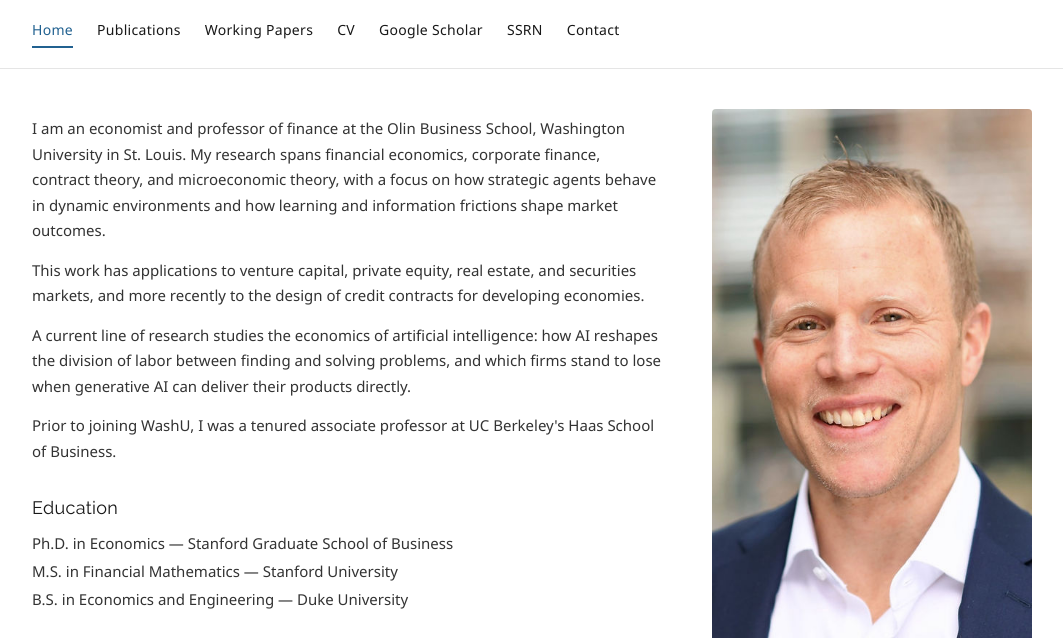
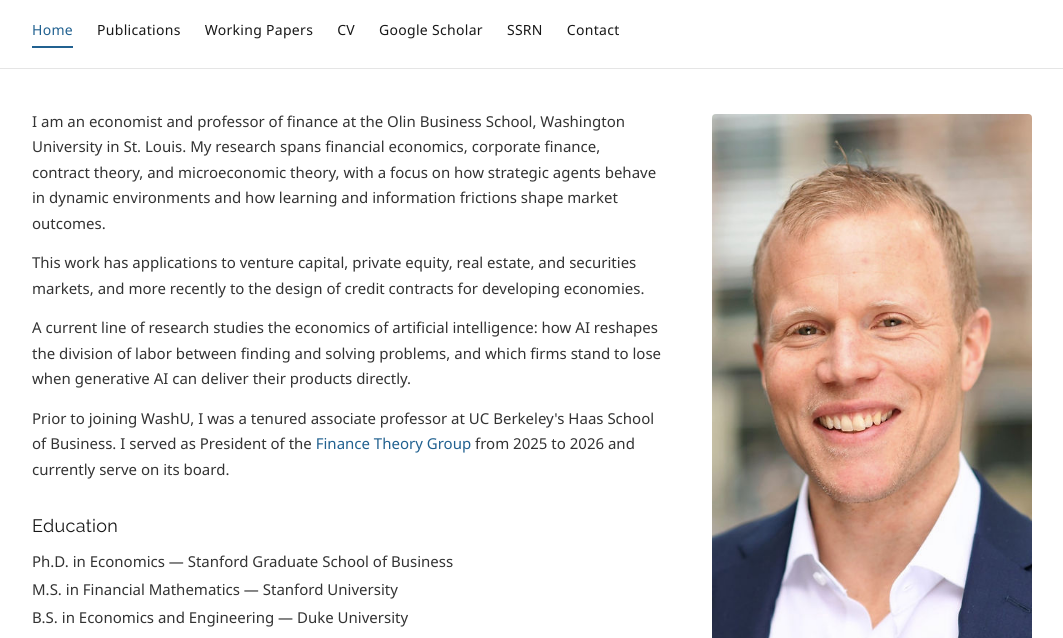
Before and after one commit to brettgreen/website, a plain HTML site: page index.html in a window 1280 px wide. Shown: the part 102-740 px from the top of the page, without its empty margins (108-1171 px from the left). Drawn offline with Linux system fonts and the light colour scheme.

Commit message:
Revert "Bio: drop Finance Theory Group sentence"
This reverts commit bde2d838766d642343c4df34897d684f171f9b60.

```diff
--- a/index.html
+++ b/index.html
@@ -36,7 +36,7 @@
 
                 <p>A current line of research studies the economics of artificial intelligence: how AI reshapes the division of labor between finding and solving problems, and which firms stand to lose when generative AI can deliver their products directly.</p>
 
-                <p>Prior to joining WashU, I was a tenured associate professor at UC Berkeley's Haas School of Business.</p>
+                <p>Prior to joining WashU, I was a tenured associate professor at UC Berkeley's Haas School of Business. I served as President of the <a href="https://www.financetheory.org/" target="_blank">Finance Theory Group</a> from 2025 to 2026 and currently serve on its board.</p>
 
                 <div class="home-section">
                     <h2>Education</h2>
```
